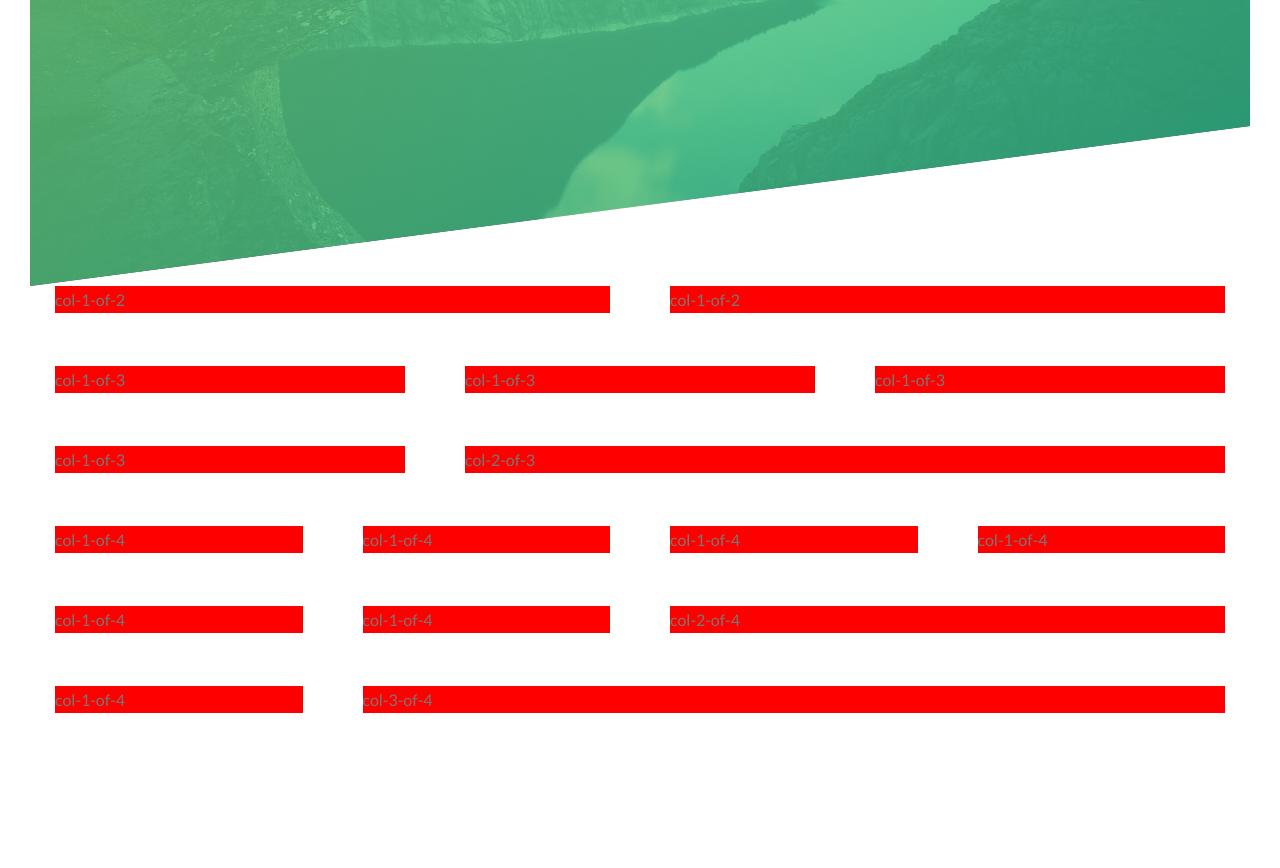
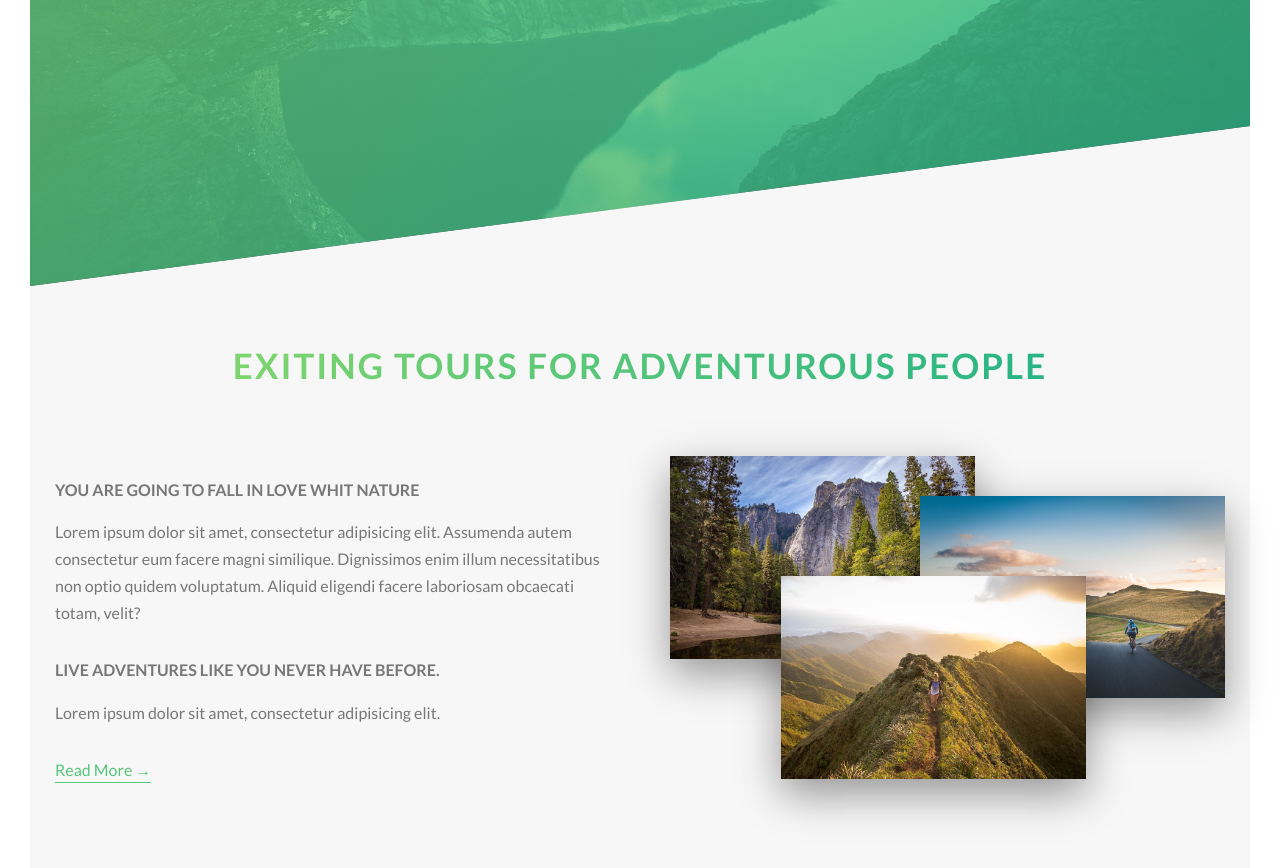
Before and after one commit to cristianvelasquezp/natours, a website built with webpack: page src/template.html in a window 1280 px wide. Shown: the part 504-1372 px from the top of the page. Before the commit the page ends 1220 px from the top, so only its background shows below. Built offline with nearby package versions, Linux system fonts and the light colour scheme.

Commit message:
Create section about

```diff
--- a/src/css/abstracts/_mixins.scss
+++ b/src/css/abstracts/_mixins.scss
@@ -2,6 +2,6 @@
   &::after {
     content: "";
     display: table;
-    clear: bottom;
+    clear: both;
   }
 }
--- a/src/css/abstracts/_variables.scss
+++ b/src/css/abstracts/_variables.scss
@@ -3,9 +3,14 @@ $color-primary: #55c57a;
 $color-primary-light: #7ed56f;
 $color-primary-dark: #28b485;
 
+$color-grey-light-1: #f7f7f7;
+
 $color-grey-dark: #777;
 $color-white: #fff;
 $color-black: #000;
+
+//Fonts
+$default-font-size: 1.6rem;
 
 //Grids
 $grid-width: 117rem;
--- a/src/css/base/_typography.scss
+++ b/src/css/base/_typography.scss
@@ -2,7 +2,7 @@ body {
   font-family: 'Lato', sans-serif;
   font-weight: 400;
   line-height: 1.7;
-  font-size: 1.6rem;
+  font-size: $default-font-size;
   color: $color-grey-dark;
   padding: 3rem;
 }
@@ -34,3 +34,33 @@ body {
     animation-timing-function: ease-out;
   }
 }
+
+.heading-secondary {
+  font-size: 3.5rem;
+  font-weight: 700;
+  text-transform: uppercase;
+  display: inline-block;
+  background: linear-gradient(to right, $color-primary-light, $color-primary-dark);
+  color: transparent;
+  letter-spacing: .2rem;
+  -webkit-background-clip: text;
+
+  &:hover {
+    background: linear-gradient(to right, $color-primary-dark, $color-primary-light);
+    -webkit-background-clip: text;
+  }
+}
+
+.heading-ternary {
+  font-size: $default-font-size;
+  font-weight: 700;
+  text-transform: uppercase;
+}
+
+.paragraph {
+  font-size: $default-font-size;
+
+  &:not(:last-child) {
+    margin-bottom: 3rem;
+  }
+}
--- a/src/css/base/_utilities.scss
+++ b/src/css/base/_utilities.scss
@@ -0,0 +1,5 @@
+.u-center-text { text-align: center; }
+
+.u-margin-bottom-small { margin-bottom: 1.5rem; }
+.u-margin-bottom-medium { margin-bottom: 4rem; }
+.u-margin-bottom-big { margin-bottom: 8rem; }
--- /dev/null
+++ b/src/css/components/_composition.scss
@@ -0,0 +1,39 @@
+.composition {
+  position: relative;
+
+  &__photo {
+    width: 55%;
+    position: absolute;
+    box-shadow: 0 1.5rem 4rem rgba($color-black,.4);
+    z-index: 10;
+    transition: all .2s;
+    outline-offset: 2rem;
+
+    &:hover {
+      outline:1.5rem solid $color-primary;
+      box-shadow: 0 2.5rem 4rem rgba($color-black,.5);
+      transform: scale(1.05);
+      z-index: 20;
+
+    }
+
+    &--p1{
+      left: 0;
+      top: -2rem;
+    }
+
+    &--p2{
+      right: 0;
+      top: 2rem;
+    }
+
+    &--p3{
+      left: 20%;
+      top: 10rem;
+    }
+  }
+
+  &:hover &__photo:not(:hover) {
+    transform: scale(.95);
+  }
+}
--- a/src/css/components/buttom.scss
+++ b/src/css/components/buttom.scss
@@ -8,6 +8,7 @@
     border-radius: 10rem;
     transition: all 0.2s;
     position: relative;
+    font-size: $default-font-size;
   }
 
   &:hover {
@@ -53,3 +54,28 @@
     animation-fill-mode: backwards;
   }
 }
+
+.btn-text {
+  &:visited,
+  &:link {
+    font-size: $default-font-size;
+    color: $color-primary;
+    border-bottom: 1px solid $color-primary;
+    padding-bottom: 3px;
+    text-decoration: none;
+    transition: all .2s;
+
+  }
+
+  &:hover {
+    background-color: $color-primary;
+    color: $color-white;
+    box-shadow: 0 1rem 2rem rgba($color-black, .15);
+    transform: translateY(-2px);
+  }
+
+  &:active {
+    box-shadow: 0 .5rem 1rem rgba($color-black, .15);
+    transform: translateY(0);
+  }
+}
--- a/src/css/layout/_grid.scss
+++ b/src/css/layout/_grid.scss
@@ -1,7 +1,6 @@
 .row {
   max-width: $grid-width;
   margin: 0 auto;
-  background-color: azure;
 
   @include clearfix;
 
@@ -10,7 +9,6 @@
   }
 
   [class^="col-"] {
-    background-color: red;
     float: left;
 
     &:not(:last-child) {
--- a/src/css/main.scss
+++ b/src/css/main.scss
@@ -8,6 +8,7 @@
 @import "base/utilities";
 
 @import "components/buttom";
+@import "components/composition";
 
 @import "layout/header";
 @import "layout/grid";
--- a/src/css/pages/_home.scss
+++ b/src/css/pages/_home.scss
@@ -0,0 +1,5 @@
+.section-about {
+  background-color: $color-grey-light-1;
+  margin-top: -20rem;
+  padding: 25rem 0;
+}
--- a/src/template.html
+++ b/src/template.html
@@ -22,69 +22,39 @@
         <a href="#" class="btn btn--white btn--animated">Discovery our tour</a>
     </div>
 </header>
-
-<section>
+<main>
+    <section class="section-about">
+        <div class="u-center-text u-margin-bottom-big">
+            <h2 class="heading-secondary">
+                Exiting tours for adventurous people
+            </h2>
+        </div>
         <div class="row">
             <div class="col-1-of-2">
-            col-1-of-2
+                <h3 class="heading-ternary u-margin-bottom-small">
+                    You are going to fall in love whit nature
+                </h3>
+                <p class="paragraph">
+                    Lorem ipsum dolor sit amet, consectetur adipisicing elit. Assumenda autem consectetur eum facere magni similique. Dignissimos enim illum necessitatibus non optio quidem voluptatum. Aliquid eligendi facere laboriosam obcaecati totam, velit?
+                </p>
+                <h3 class="heading-ternary u-margin-bottom-small">
+                    Live adventures like you never have before.
+                </h3>
+                <p class="paragraph">
+                    Lorem ipsum dolor sit amet, consectetur adipisicing elit.
+                </p>
+                <a href="#" class="btn-text">Read More &rarr;</a>
             </div>
             <div class="col-1-of-2">
-            col-1-of-2
+                <div class="composition">
+                    <img src="img/nat-1-large.jpg" alt="Photo-1" class="composition__photo composition__photo--p1">
+                    <img src="img/nat-2-large.jpg" alt="Photo-2" class="composition__photo composition__photo--p2">
+                    <img src="img/nat-3-large.jpg" alt="Photo-3" class="composition__photo composition__photo--p3">
                 </div>
-    </div>
-    <div class="row">
-        <div class="col-1-of-3">
-            col-1-of-3
-        </div>
-        <div class="col-1-of-3">
-            col-1-of-3
-        </div>
-        <div class="col-1-of-3">
-            col-1-of-3
-        </div>
-    </div>
-    <div class="row">
-        <div class="col-1-of-3">
-            col-1-of-3
-        </div>
-        <div class="col-2-of-3">
-            col-2-of-3
-        </div>
-    </div>
-    <div class="row">
-        <div class="col-1-of-4">
-            col-1-of-4
-        </div>
-        <div class="col-1-of-4">
-            col-1-of-4
-        </div>
-        <div class="col-1-of-4">
-            col-1-of-4
-        </div>
-        <div class="col-1-of-4">
-            col-1-of-4
-        </div>
-    </div>
-    <div class="row">
-        <div class="col-1-of-4">
-            col-1-of-4
-        </div>
-        <div class="col-1-of-4">
-            col-1-of-4
-        </div>
-        <div class="col-2-of-4">
-            col-2-of-4
-        </div>
-    </div>
-    <div class="row">
-        <div class="col-1-of-4">
-            col-1-of-4
-        </div>
-        <div class="col-3-of-4">
-            col-3-of-4
             </div>
         </div>
     </section>
+</main>
 
 </body>
 </html>
```
Also changed, not shown: dist/index.html, dist/nat-1-large.a1c1cbdbbfcad1e41a64.jpg (added), dist/nat-2-large.cbc0cd9f8636cfe88fe7.jpg (added), dist/nat-3-large.da53b7a00e30c54d543a.jpg (added), 2 other files. Lines whose indentation alone changed are shown as unchanged.
